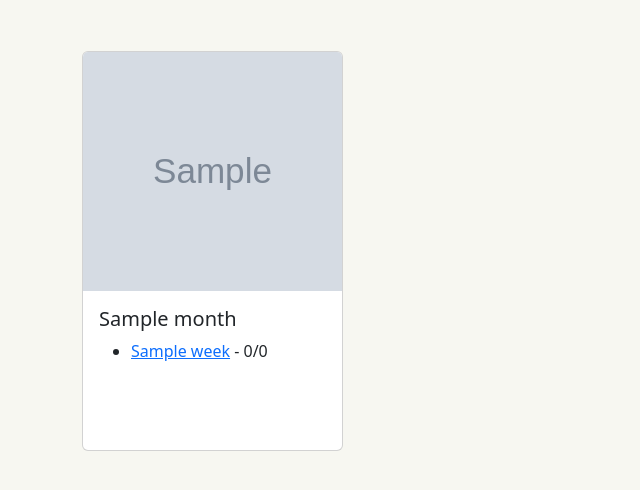
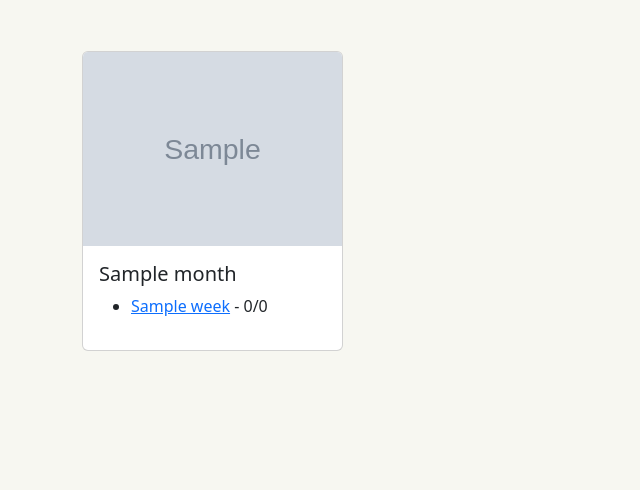
Before and after one commit to Lettrt/LMS-system, a Django app: template lesson/templates/lesson/lesson_list_month.html in a window 1280 px wide. Shown: the part 216-706 px from the top of the page, without its empty margins (0-640 px from the left). Run offline with Django 4.2, Linux system fonts and the light colour scheme; the template is opened without the code that fills it: most values are stand-ins (such as "Sample title", 1, 10 or a date in 2020); grey boxes marked "Sample" are stand-in pictures; some libraries are stand-ins or nearby versions.

Commit message:
im hope this is last commit

```diff
--- a/account/views.py
+++ b/account/views.py
@@ -1,5 +1,6 @@
 from django.shortcuts import render, redirect
 from django.contrib.auth.decorators import login_required
+from django.contrib.auth import authenticate, login
 from account.tasks import send_welcome_email
 from profiles.models import Student, Teacher, Manager
 from django.contrib.auth.views import PasswordResetView
@@ -44,7 +45,10 @@ def register(request):
 
             send_welcome_email.delay(email, first_name)
 
-            return render(request, 'registration/register_done.html', {'new_user': new_user})
+            new_user = authenticate(username=new_user.username, password=user_form.cleaned_data['password'])
+            login(request, new_user)
+
+            return custom_redirect(request)
     else:
         user_form = UserRegistrationForm()
     return render(request, 'registration/register.html', {'user_form': user_form})
--- a/lesson/templates/lesson/lesson_list_month.html
+++ b/lesson/templates/lesson/lesson_list_month.html
@@ -4,14 +4,14 @@
 
 {% block content %}
 <div class="container mt-4">
-    <div class="row">
+    <div class="row d-flex" style="gap: 1rem;">
         {% for month in months %}
-        <div class="col-md-3 mb-4">
-            <div class="card" style="width: 100%; height: 400px;">
-                <img src="{{ month.logo.url }}" class="card-img-top" alt="#" style="height: 60%; object-fit: cover;">
-                <div class="card-body">
+        <div class="col-md-3 mb-4 d-flex">
+            <div class="card d-flex flex-column" style="width: 100%;">
+                <img src="{{ month.logo.url }}" class="card-img-top" alt="#" style="object-fit: cover;">
+                <div class="card-body d-flex flex-column flex-grow-1">
                     <h5 class="card-title">{{ month.name }}</h5>
-                    <ul>
+                    <ul class="flex-grow-1">
                         {% for week in month.week_set.all %}
                         <li><a href="{% url 'weeks' month_id=week.month_id %}">{{ week.name }}</a> -
                             {{ completed_lessons_by_week|get:week.id|default:0 }}/{{ total_lessons_by_week|get:week.id|default:0 }}
```
Also changed, not shown: forum/templates/forum/subtopic_detail.html (+1 -6 lines).
